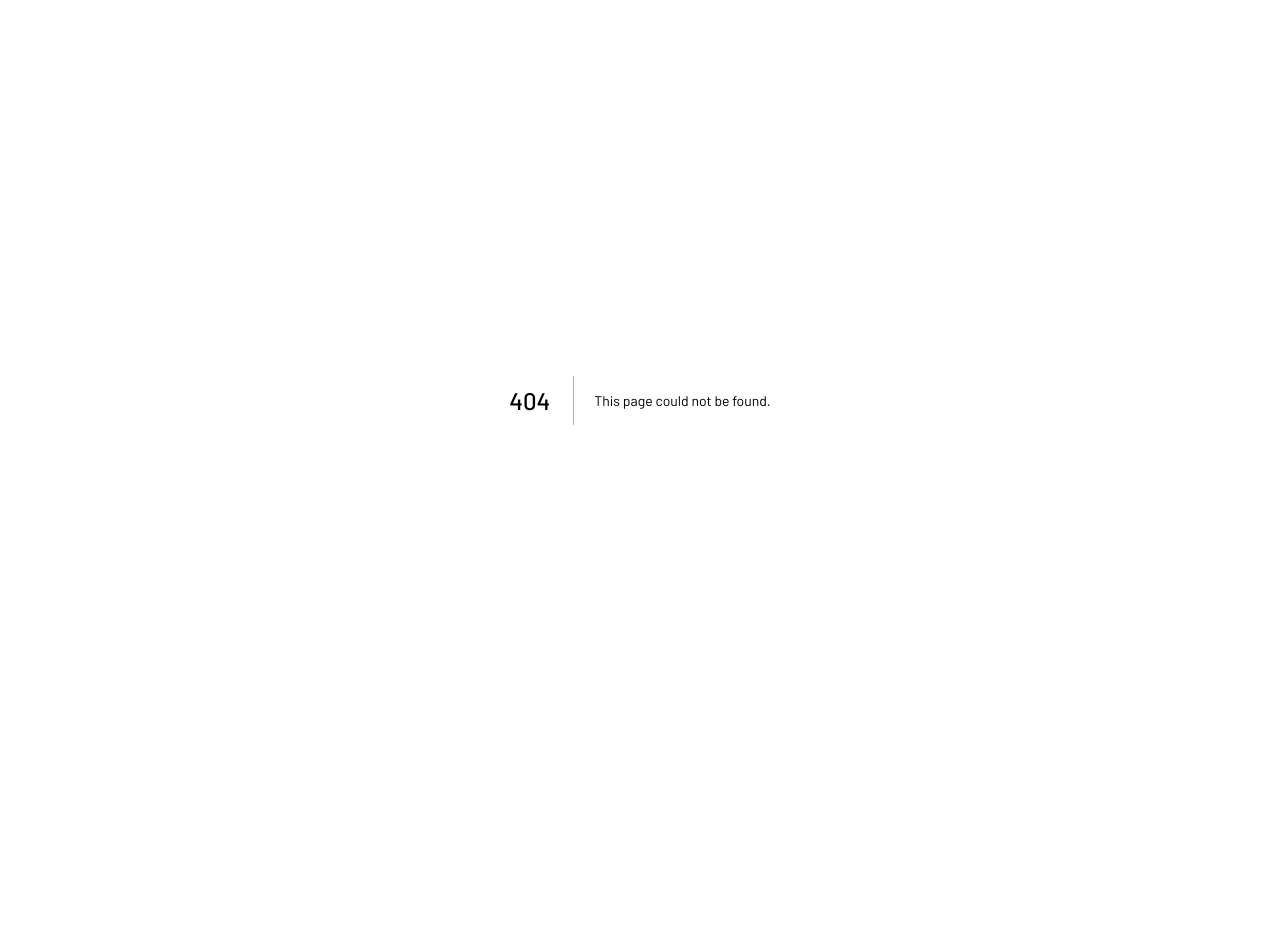
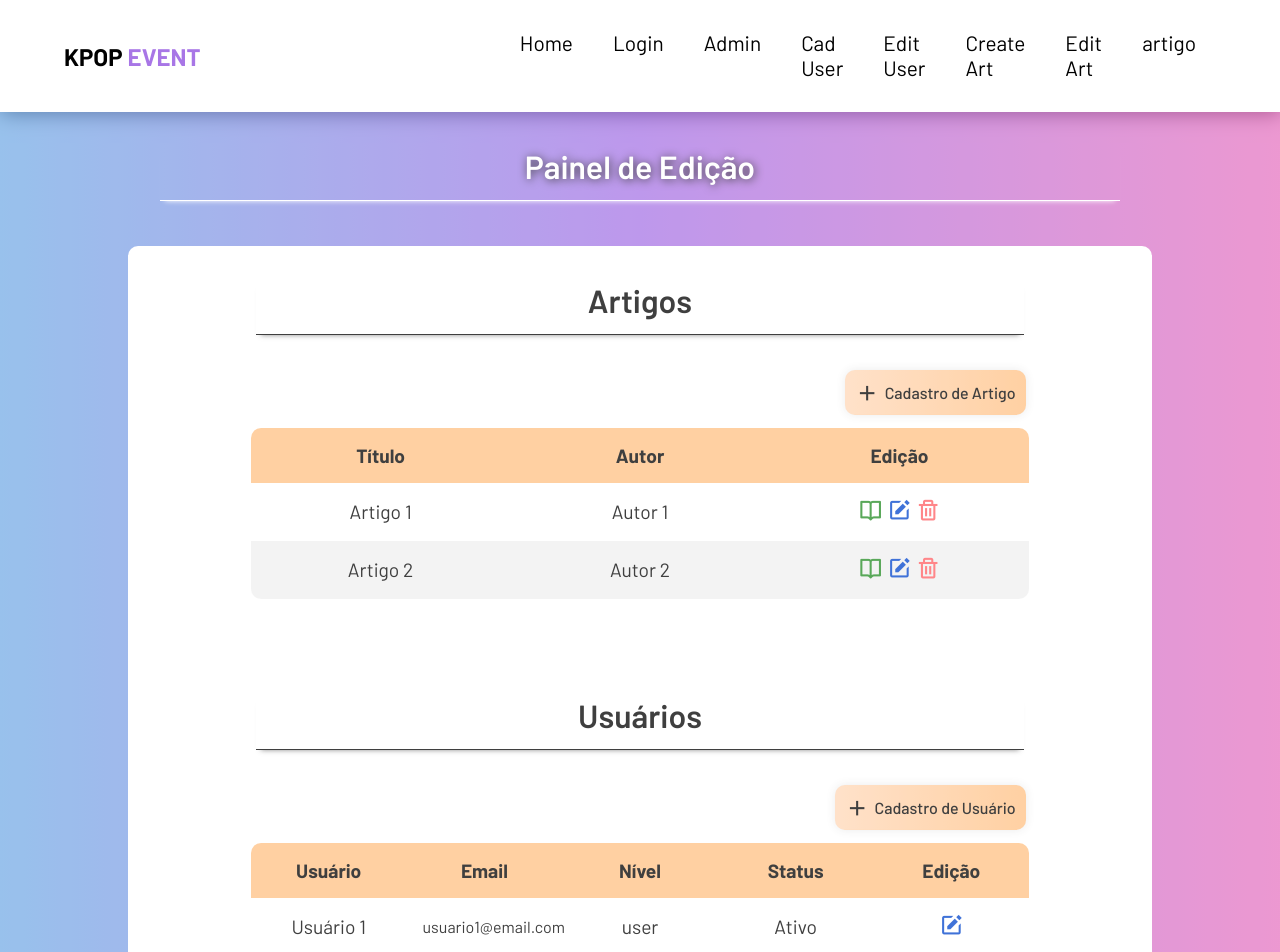
Before and after one commit to MateusCastelan/Projeto-KPop-Events-2-app, a Next.js app: page /admin in a window 1280 px wide. Before the commit this address had no page. Shown: the top 952 px of the page. Before the commit the page ends 800 px from the top, so only its background shows below. Built offline with nearby package versions, Linux system fonts and the light colour scheme.

Commit message:
pagina do admin

```diff
--- /dev/null
+++ b/src/components/AdminTable.jsx
@@ -0,0 +1,98 @@
+import React from 'react'
+import styles from '../styles/AdminTable.module.css'
+import Link from 'next/link';
+
+export const AdminTable = ({ articles, users, user }) => {
+
+  return (
+    <section className={styles.mainContainer}>
+      <article className={styles.title}>
+        <h1>Painel de Edição</h1>
+      </article>
+      <section className={styles.container}>
+        {/* Articles Section */}
+        <article className={styles.subTitle}>
+          <h2>Artigos</h2>
+        </article>
+        <section className={styles.groupContainer}>
+          <Link href="/article/createArticle" className={styles.createContainer}>
+            <i className='bx bx-plus bx-sm'></i>
+            Cadastro de Artigo
+          </Link>
+          <section className={styles.tableContainer}>
+            <table>
+              <thead>
+                <tr>
+                  <th> Título </th>
+                  <th> Autor </th>
+                  <th> Edição </th>
+                </tr>
+              </thead>
+              <tbody>
+                {articles.map((article, index) => (
+                  <tr key={index} className={index % 2 === 0 ? styles.evenRow : styles.oddRow}>
+                    <td>{article.kb_title}</td>
+                    <td>{article.kb_author}</td>
+                    <td>
+                      <Link href={`/article/${article.kb_id}`} className={styles.read}>
+                        <i className='bx bx-book-open bx-sm bx-tada-hover'></i>
+                      </Link>
+                      <Link href={`/article/updateArticle/${article.kb_id}`} className={styles.edit}>
+                        <i className='bx bxs-edit bx-sm bx-tada-hover'></i>
+                      </Link>
+                      <Link href={`/article/delete/${article.kb_id}`} className={styles.delete}>
+                        <i className='bx bx-trash bx-sm bx-tada-hover'></i>
+                      </Link>
+                    </td>
+                  </tr>
+                ))}
+              </tbody>
+            </table>
+          </section>
+        </section>
+        {/* Users Section */}
+        {user.author_level === 'admin' && (
+          <>
+            <article className={styles.subTitle}>
+              <h2>Usuários</h2>
+            </article>
+            <section className={styles.groupContainer}>
+              <Link href="/users/signup" className={styles.createContainer}>
+                <i className='bx bx-plus bx-sm'></i>
+                Cadastro de Usuário
+              </Link>
+              <section className={styles.tableContainer}>
+                <table>
+                  <thead>
+                    <tr>
+                      <th> Usuário </th>
+                      <th> Email </th>
+                      <th> Nível </th>
+                      <th> Status </th>
+                      <th> Edição </th>
+                    </tr>
+                  </thead>
+                  <tbody>
+                    {users.map((user, index) => (
+                      <tr key={index} className={index % 2 === 0 ? styles.evenRow : styles.oddRow}>
+                        <td>{user.author_user}</td>
+                        <td className={styles.email}>{user.author_email}</td>
+                        <td>{user.author_level}</td>
+                        <td>{user.author_status === 'on' ? 'Ativo' : 'Desativado'}</td>
+                        <td>
+                          <Link href={`/users/edit/${user.author_id}`} className={styles.edit}>
+                            <i className='bx bxs-edit bx-sm bx-tada-hover'></i>
+                          </Link>
+                        </td>
+                      </tr>
+                    ))}
+                  </tbody>
+                </table>
+              </section>
+            </section>
+          </>
+        )}
+      </section>
+    </section>
+  );
+}
--- a/src/components/NavBar.jsx
+++ b/src/components/NavBar.jsx
@@ -22,7 +22,7 @@ export const NavBar = () => {
                 Login
               </li>
             </Link>
-            <Link href="/admin/admin">
+            <Link href="/admin">
               <li>
                 Admin
               </li>
--- /dev/null
+++ b/src/pages/admin.jsx
@@ -0,0 +1,38 @@
+import React from 'react'
+import { AdminTable } from '@/components/AdminTable'
+import { Footer } from '@/components/Footer'
+import { NavBar } from '@/components/NavBar'
+
+import styles from '../styles/PagesMain.module.css'
+
+export default function Admin() {
+
+  const articles = [
+    { kb_id: 1, kb_title: 'Artigo 1', kb_author: 'Autor 1' },
+    { kb_id: 2, kb_title: 'Artigo 2', kb_author: 'Autor 2' },
+    // ... outros artigos
+  ];
+
+  const users = [
+    { author_id: 1, author_user: 'Usuário 1', author_email: 'usuario1@email.com', author_level: 'user', author_status: 'on' },
+    { author_id: 2, author_user: 'Usuário 2', author_email: 'usuario2@email.com', author_level: 'admin', author_status: 'off' },
+    // ... outros usuários
+  ];
+
+  const user = { author_level: 'admin' };
+
+
+  return (
+    <>
+      <NavBar/>
+        <main className={styles.adminContainer}>
+          <AdminTable
+            articles={articles}
+            users={users}
+            user={user}
+          />
+        </main>
+      <Footer/>
+    </>
+  )
+}
--- /dev/null
+++ b/src/styles/AdminTable.module.css
@@ -0,0 +1,149 @@
+.mainContainer {
+  display: flex;
+  flex-direction: column;
+  align-items: center;
+  justify-content: center;
+}
+
+.title, .subTitle {
+  width: 75%;
+  margin: 35px 0;
+  border-bottom: 1px solid #FFF;
+  box-shadow: 0 5px 5px -5px #FFF;
+}
+
+.subTitle {
+  border-bottom: 1px solid #000;
+  box-shadow: 0 5px 5px -5px #666;
+}
+
+.title h1, .subTitle h2 {
+  font-weight: 600;
+  text-align: center;
+  font-size: xx-large;
+  padding-bottom: 15px;
+  color: #FFF;
+  text-shadow: 1px 1px 10px #000;
+}
+
+.subTitle h2 {
+  color: #000;
+  text-shadow: none;
+}
+
+.container {
+  display: flex;
+  flex-direction: column;
+  align-items: center;
+  flex-wrap: wrap;
+  width: 80%;
+  background-color: #FFF;
+  border-radius: 10px;
+  margin: 10px 0;
+}
+
+.groupContainer {
+  display: flex;
+  flex-direction: column;
+  align-items: center;
+  justify-content: space-between;
+  width: 80%;
+  padding-bottom: 50px;
+}
+
+.createContainer {
+  align-self: flex-end;
+  margin-right: 1.5rem;
+  display: flex;
+  align-items: center;
+  color: #000;
+  padding: 10px;
+  background: #FFC184;
+  background-image: linear-gradient(90deg, #FFD8B8, #FFC184, #FFC184, #A876E6);
+  background-size: 300% ;
+  background-position: left;
+  border-radius: 10px;
+  box-shadow: 0 0 10px rgba(0, 0, 0, 0.1);
+  cursor: pointer;
+  font-size: 16px;
+  font-weight: 500;
+  transition: 500ms background-position ease-in-out;
+}
+
+.createContainer i {
+  margin-right: 5px;
+  transform: translateY(10%);
+}
+
+.createContainer:hover {
+  background-position: right;
+}
+
+.tableContainer {
+  width: 95%;
+  max-height: calc(100% - 2rem);
+  margin: 0.8rem auto;
+  border-radius: 10px;
+  overflow: auto;
+}
+
+.tableContainer table,
+.tableContainer th,
+.tableContainer td {
+  border-collapse: collapse;
+  padding: 1rem;
+}
+
+.tableContainer thead th {
+  position: sticky;
+  top: 0;
+  left: 0;
+  background-color: #FFC184;
+}
+
+.tableContainer table {
+  width: 100%;
+  table-layout: fixed;
+}
+
+.tableContainer tbody {
+  height: 100%;
+  overflow-y: auto;
+}
+
+.tableContainer tbody tr td a{
+  margin: 0 2px;
+}
+
+.email {
+  font-size: 1rem;
+}
+
+.tableContainer tr{
+  text-align: center;
+  font-size: 1.2rem;
+}
+
+.tableContainer tbody tr:hover {
+  background-color: #f8c99a5d;
+}
+
+.evenRow {
+  background-color: #FFF;
+}
+
+.oddRow {
+  background-color: #dddddd73;
+}
+
+.read {
+  color: #228B22;
+}
+
+.edit {
+  color: #0044CC;
+}
+
+.delete {
+  color: #FF5E62;
+}
--- a/src/styles/PagesMain.module.css
+++ b/src/styles/PagesMain.module.css
@@ -37,3 +37,10 @@
   background-size: cover;
   background-position: center;
 }
+
+.adminContainer {
+  background: rgb(118,173,230);
+  background: linear-gradient(90deg, rgba(118,173,230,1) 0%, rgb(168, 118, 230) 50%, rgba(230,118,194,1) 100%);
+  opacity: 0.75;
+  padding-bottom: 50px;
+}
```
Also changed, not shown: src/pages/admin/admin.jsx (deleted, +0 -13 lines).
